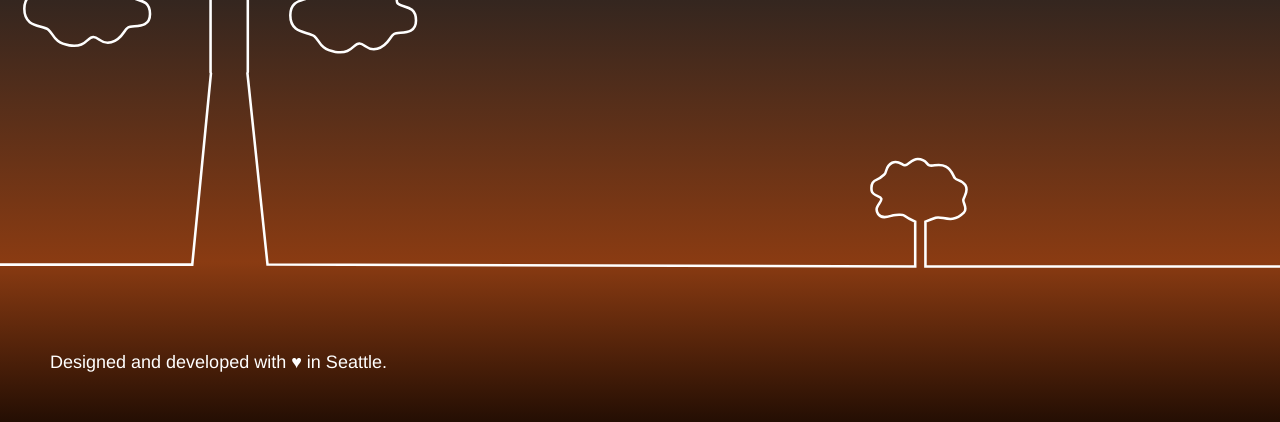
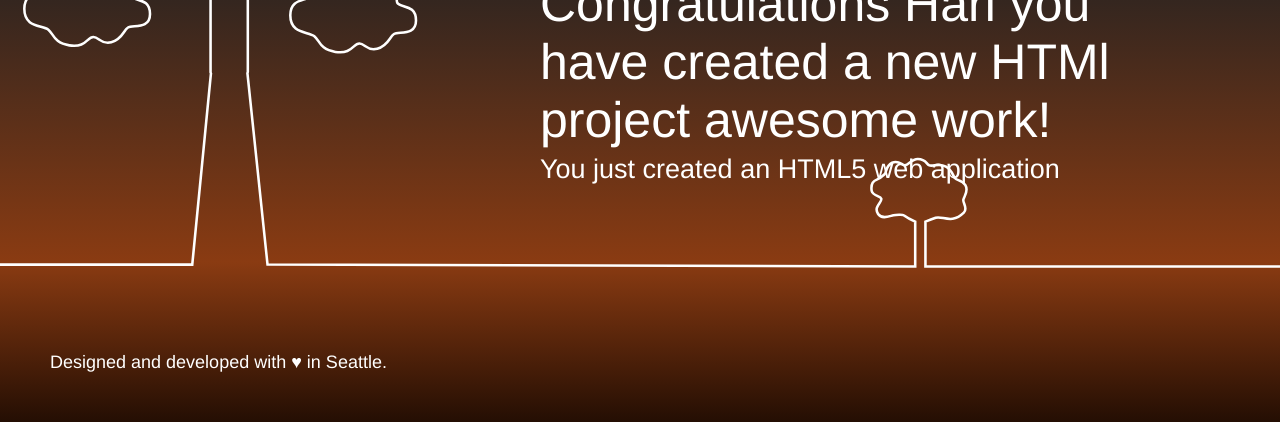
Before and after one commit to sudanpsg/mydummy, a plain HTML site: page webpage/index.html in a window 1280 px wide. Shown: the part 378-800 px from the top of the page. Drawn offline with Linux system fonts and the light colour scheme.

Commit message:
myfirst changes

```diff
--- a/webpage/index.html
+++ b/webpage/index.html
@@ -58,7 +58,7 @@
         <div class="message">
             <a class="twitter-link" href="http://twitter.com/home/?status=I%20created%20a%20project%20with%20AWS%20CodeStar!%20%23AWS%20%23AWSCodeStar%20https%3A%2F%2Faws.amazon.com%2Fcodestar"><img src="img/tweet.svg" /></a>
             <div class="text">
-                <h1>Congratulations!</h1>
+                <h1>Congratulations Hari you have created a new HTMl project awesome work!</h1>
                 <h2>You just created an HTML5 web application</h2>
             </div>
         </div>
```
